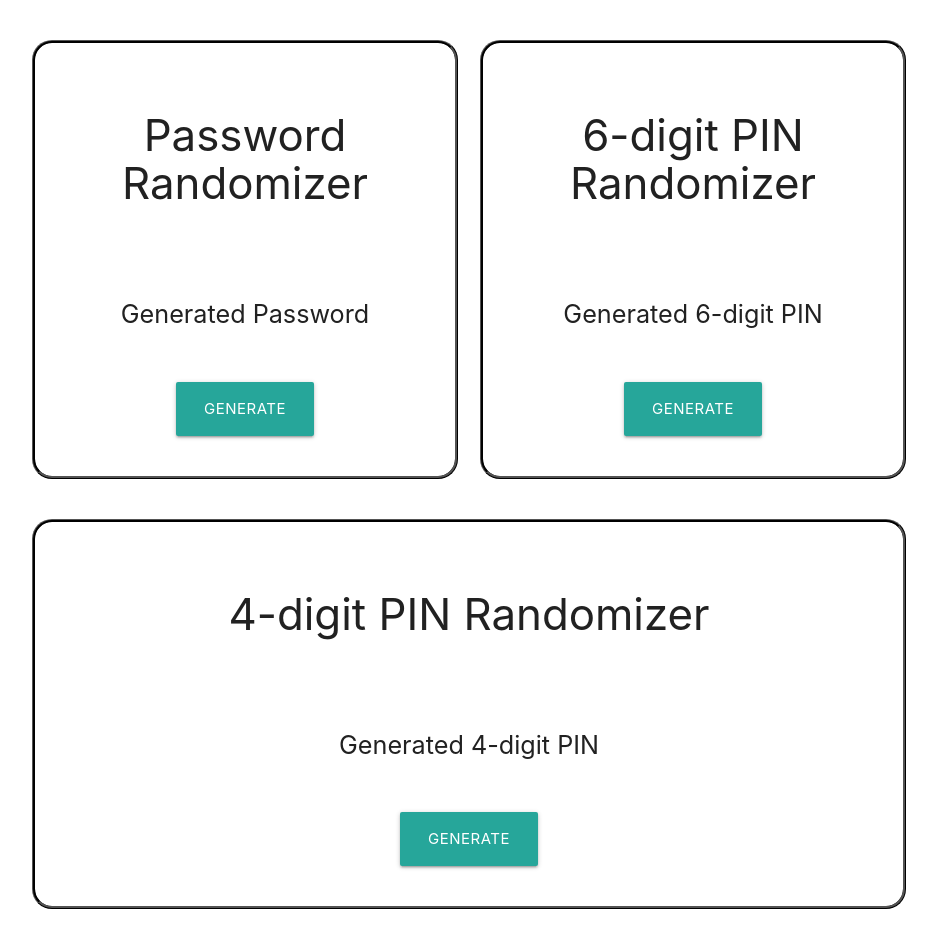
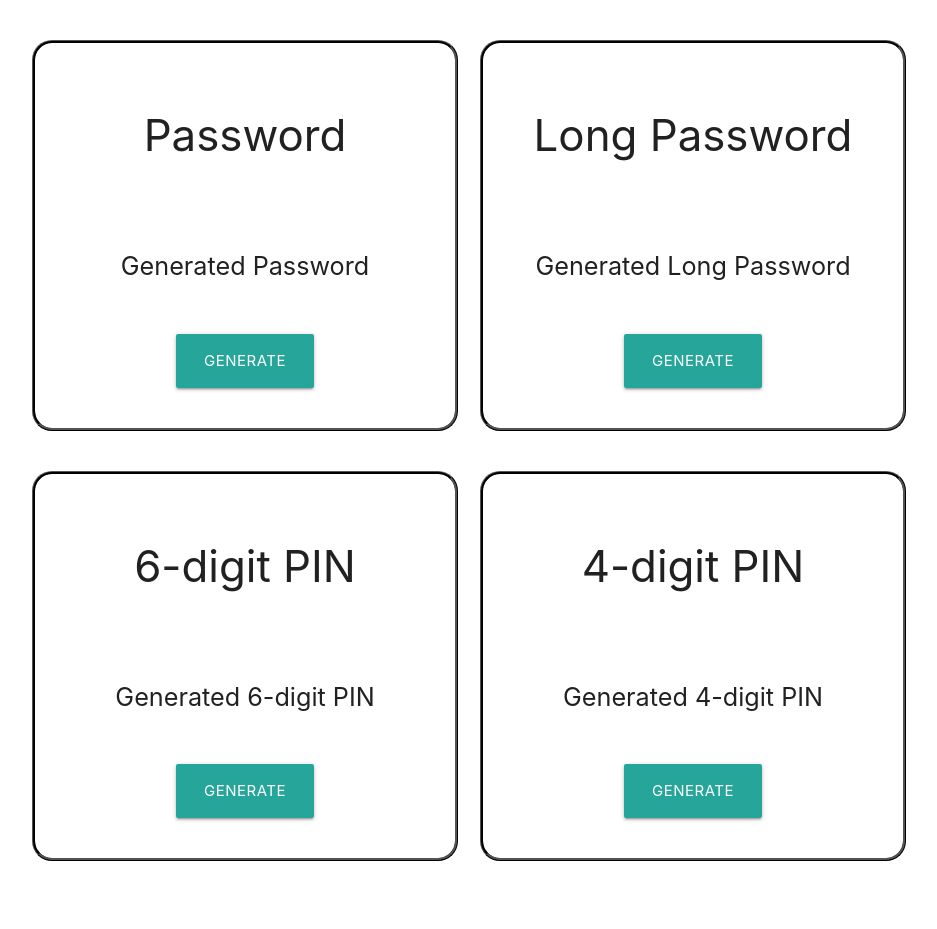
Before and after one commit to txtFn/PassRandomizer, a plain HTML site: page index.html in a window 1280 px wide. Shown: the whole page, without its empty margins (171-1108 px from the left). After the commit the page ends 881 px from the top, so only its background shows below. Drawn offline with nearby package versions, Linux system fonts and the light colour scheme.

Commit message:
add Long Password Generator

```diff
--- a/index.html
+++ b/index.html
@@ -18,7 +18,7 @@
             <div class="col s12 m6 l6">
                 <!-- Password Generator -->
                 <div class="main">
-                    <h3 class="center">Password Randomizer</h3>
+                    <h3 class="center">Password</h3>
                     <br><br>
                     <!-- Show Password -->
                     <div class="password">
@@ -33,10 +33,28 @@
                 </div>
             </div>
 
+            <div class="col s12 m6 l6">
+                <!-- 20 characters Password Generator -->
+                <div class="main">
+                    <h3 class="center">Long Password</h3>
+                    <br><br>
+                    <!-- Show Password -->
+                    <div class="password">
+                        <p class="flow-text center" id="longPass">Generated Long Password</p>
+                    </div>
+                    <br>
+                    <!-- Randomizer Button -->
+                    <div class="generator">
+                        <button class="waves-effect waves-light btn-large" id="btnRandomizer"
+                            onclick="longPassRandomizer()">Generate</button>
+                    </div>
+                </div>
+            </div>
+
             <!-- 6-digit PIN generator -->
             <div class="col s12 m6 l6">
                 <div class="main">
-                    <h3 class="center">6-digit PIN Randomizer</h3>
+                    <h3 class="center">6-digit PIN</h3>
                     <br><br>
                     <!-- Show Password -->
                     <div class="password">
@@ -52,10 +70,10 @@
             </div>
 
             <!-- 4-digit PIN generator -->
-            <div class="col s12">
+            <div class="col s12 m6 l6">
 
                 <div class="main">
-                    <h3 class="center">4-digit PIN Randomizer</h3>
+                    <h3 class="center">4-digit PIN</h3>
                     <br><br>
                     <!-- Show Password -->
                     <div class="password">
--- a/main.js
+++ b/main.js
@@ -16,6 +16,17 @@ function randomizer() {
     document.getElementById('pass').innerHTML = arr.join('');
 }
 
+function longPassRandomizer() {
+    var arr = []
+    while (arr.length < 20) {
+        arr.push(smallAlphabet[Math.floor(Math.random() * 26)]);
+        arr.push(capitalAlphabet[Math.floor(Math.random() * 26)]);
+        arr.push(specialChar[Math.floor(Math.random() * 27)]);
+        arr.push(Math.floor(Math.random() * 10));
+    }
+    document.getElementById('longPass').innerHTML = arr.join('');
+}
+
 function sixPinRandomizer() {
     var arr = []
     while (arr.length < 6) {
```
